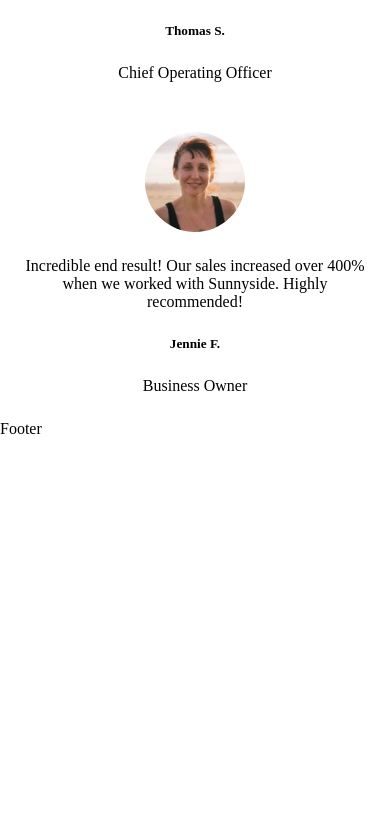
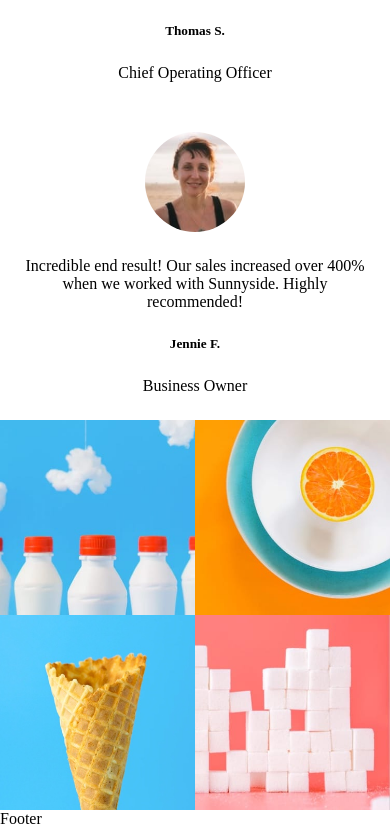
Before and after one commit to ingl3585/sunnyside-landing-page, a React (Create React App) app: page / in a window 390 px wide. Shown: the part 4813-5641 px from the top of the page. Before the commit the page ends 5251 px from the top, so only its background shows below. Built offline with nearby package versions, Linux system fonts and the light colour scheme.

Commit message:
fourth section (mobile) completed

```diff
--- a/src/components/Main/Main.js
+++ b/src/components/Main/Main.js
@@ -4,6 +4,10 @@ import Cup from '../../images/mobile/image-stand-out.jpg';
 import Emily from '../../images/image-emily.jpg';
 import Thomas from '../../images/image-thomas.jpg';
 import Jennie from '../../images/image-jennie.jpg';
+import Milk from '../../images/mobile/image-gallery-milkbottles.jpg';
+import Orange from '../../images/mobile/image-gallery-orange.jpg';
+import Cone from '../../images/mobile/image-gallery-cone.jpg';
+import Sugar from '../../images/mobile/image-gallery-sugar-cubes.jpg';
 import './main.css';
 
 const Main = () => {
@@ -94,6 +98,12 @@ const Main = () => {
 					</div>
 				</div>
 			</section>
+			<section className='section-four'>
+				<img src={Milk} alt='milk-bottles' />
+				<img src={Orange} alt='gallery-orange' />
+				<img src={Cone} alt='gallery-cone' />
+				<img src={Sugar} alt='gallery-sugar-cubes' />
+			</section>
 		</main>
 	);
 };
--- a/src/components/Main/main.css
+++ b/src/components/Main/main.css
@@ -95,3 +95,15 @@ main .first-section {
     text-align: center;
     gap: 25px;
 }
+
+/* Fourth Section (Mobile) */
+
+.section-four {
+    display: grid;
+    grid-template-columns: repeat(2, 1fr);
+    grid-template-rows: repeat(2, 1fr);
+}
+
+.section-four img {
+    width: 50vw;
+}
```
